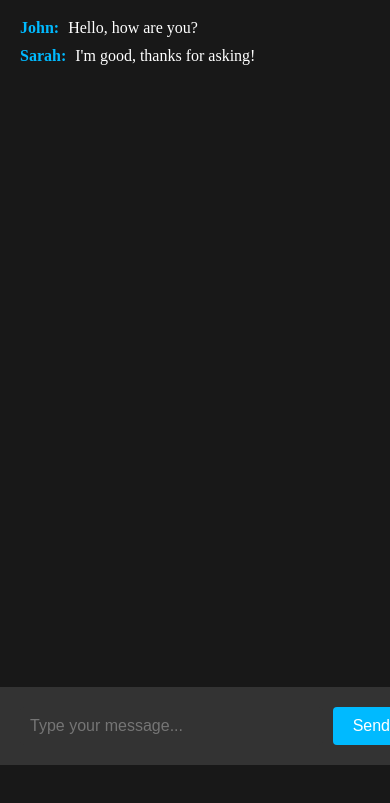
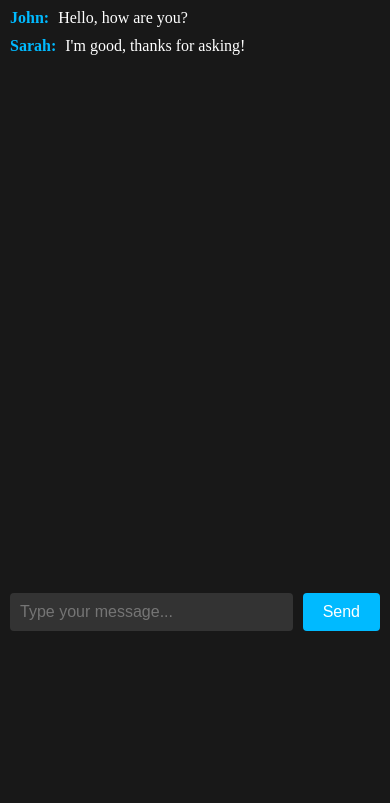
Before and after one commit to AnozieChibuike/webChatO, a plain HTML site: page app/templates/chat.html in a window 390 px wide. Shown: the part 79-882 px from the top of the page. Drawn offline with nearby package versions, Linux system fonts and the light colour scheme; no server answers.

Commit message:
Update chat.html

```diff
--- a/app/templates/chat.html
+++ b/app/templates/chat.html
@@ -8,11 +8,11 @@
   <style>
 /* Custom CSS styles for the techno-themed chat interface */
 /* Custom CSS styles for the chat interface */
+ /* Custom CSS styles for the chat interface */
 
 body {
     background-color: #181818;
     margin: 0;
-    overflow: hidden;
 }
 
 #chat-container {
@@ -23,7 +23,7 @@ body {
     color: #fff;
     display: flex;
     flex-direction: column;
-    height: 100vh;
+    height: calc(100vh - 40px); /* Subtracting 40px for padding */
 }
 
 h1 {
@@ -54,12 +54,6 @@ h1 {
 .chat-input {
     display: flex;
     align-items: center;
-    position: fixed;
-    bottom: 0;
-    left: 0;
-    width: 100%;
-    padding: 10px;
-    background-color: #333;
 }
 
 .chat-input input[type="text"] {
@@ -100,12 +94,16 @@ h1 {
     background-color: #0097d1;
 }
 
-@media (max-width: 600px) {
-    .chat-input {
-        padding: 20px;
+@media (max-width: 414px) {
+    /* Styles for iPhone 8 Plus screen */
+    #chat-container {
+        padding: 10px;
+    }
+
+    .messages {
+        max-height: calc(100vh - 280px); /* Adjust the value based on your content */
     }
 }
-
 
   </style>
 </head>
```
